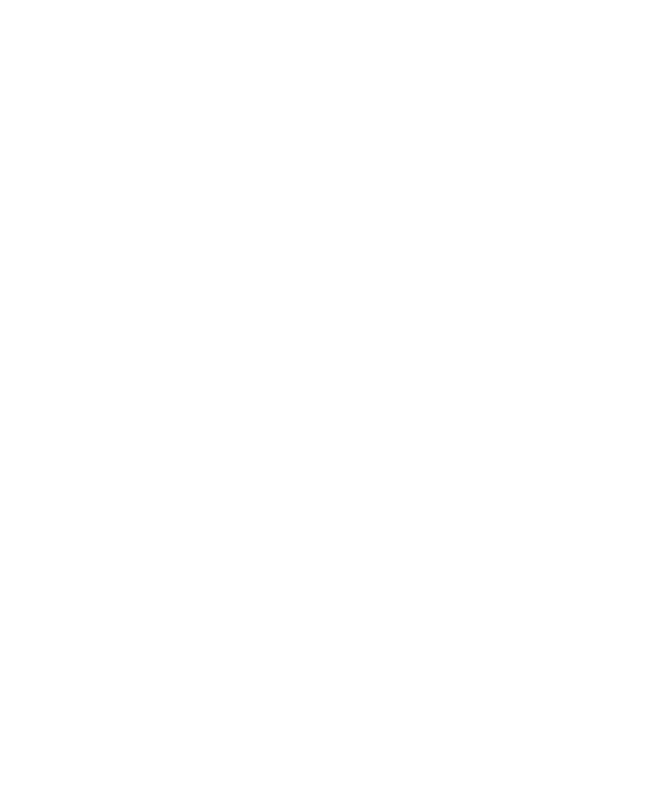
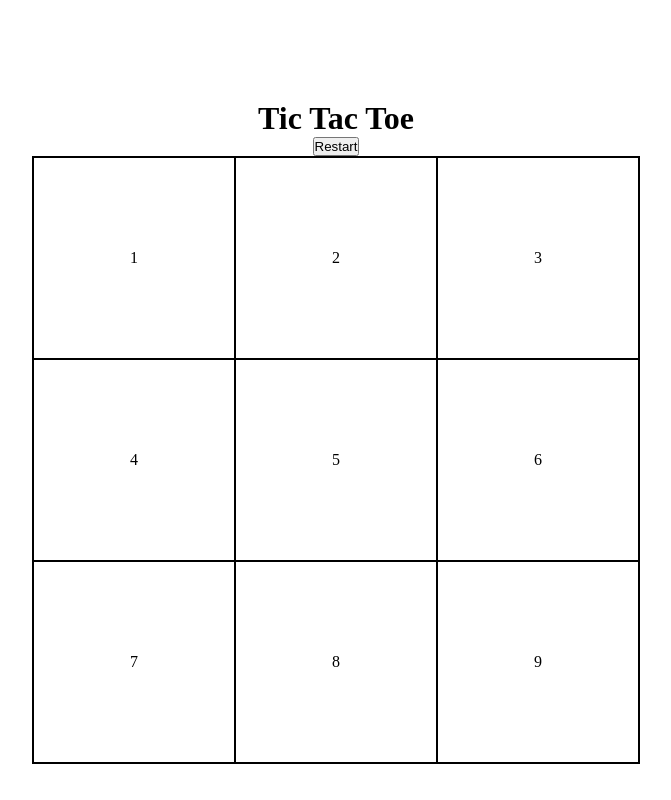
Before and after one commit to picter97/tic-tac-toe-project, a plain HTML site: page index.html in a window 1280 px wide. Shown: the whole page, without its empty margins (304-975 px from the left). Drawn offline with Linux system fonts and the light colour scheme.

Commit message:
html table done , addings some css

```diff
--- a/index.html
+++ b/index.html
@@ -8,7 +8,27 @@
   <link rel="stylesheet" href="/tic-tac-toe-project/style.css">
 </head>
 <body>
-
+  <div id="game">
+    <h1>Tic Tac Toe</h1>
+    <button>Restart</button>
+    <table>
+      <tr>
+        <td class="inbox" id="0">1</td>
+        <td class="inbox" id="1">2</td>
+        <td class="inbox" id="2">3</td>
+      </tr>
+      <tr>
+        <td class="inbox" id="3">4</td>
+        <td class="inbox" id="4">5</td>
+        <td class="inbox" id="5">6</td>
+      </tr>
+      <tr>
+        <td class="inbox" id="6">7</td>
+        <td class="inbox" id="7">8</td>
+        <td class="inbox" id="8">9</td>
+      </tr>
+    </table>
+  </div>
 </body>
 <script src="/tic-tac-toe-project/index.js"></script>
 </html>
--- a/style.css
+++ b/style.css
@@ -0,0 +1,20 @@
+*{
+  padding: 0%;
+  margin: 0%;
+}
+#game{
+  margin-top: 100px;
+  text-align: center;
+}
+table{
+  border-collapse: collapse;
+  text-align: center;
+  margin-left: auto;
+  margin-right: auto;
+}
+td{
+  border:2px solid black;
+  height: 200px;
+  width: 200px;
+  cursor: pointer;
+}
```
